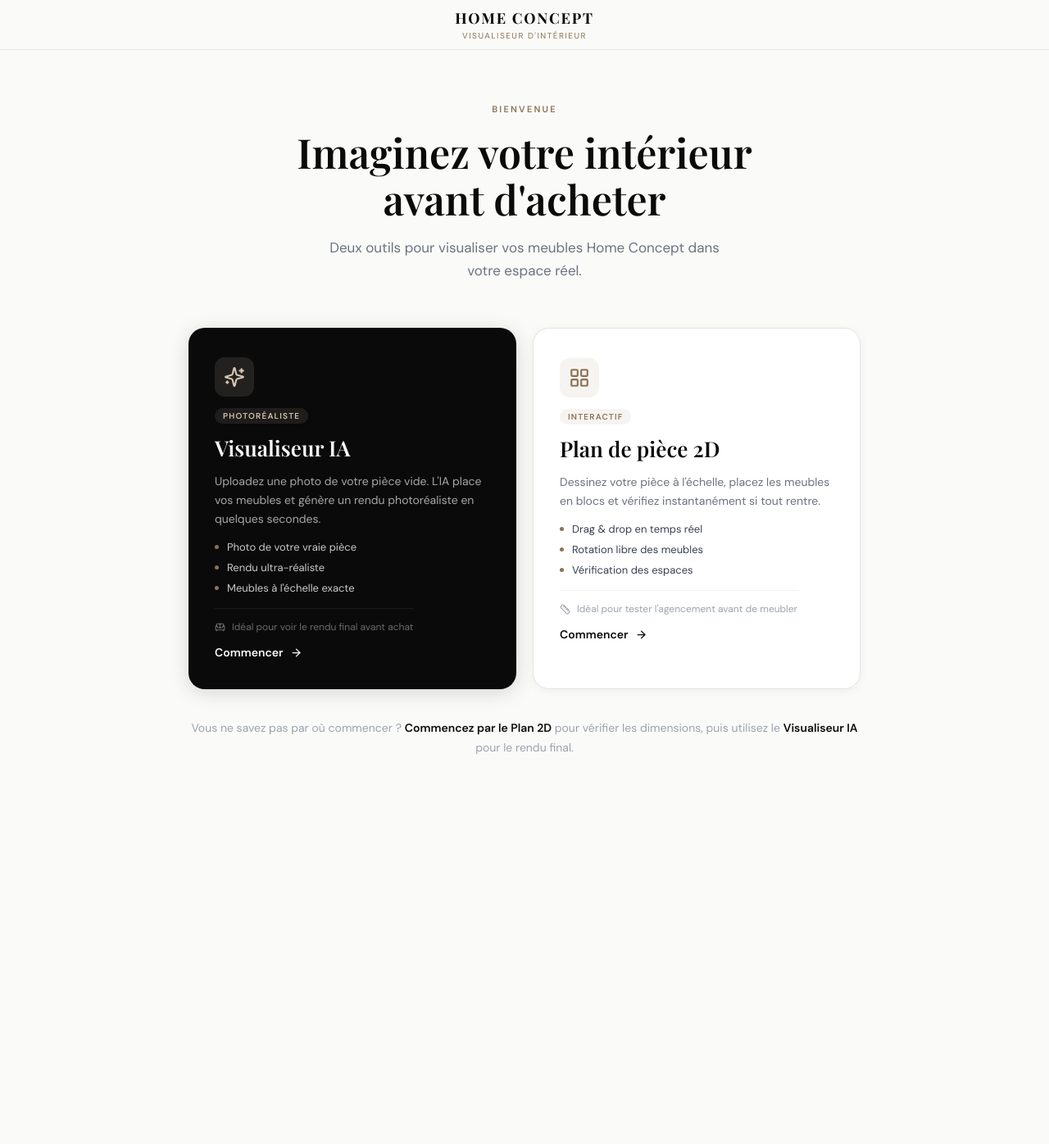
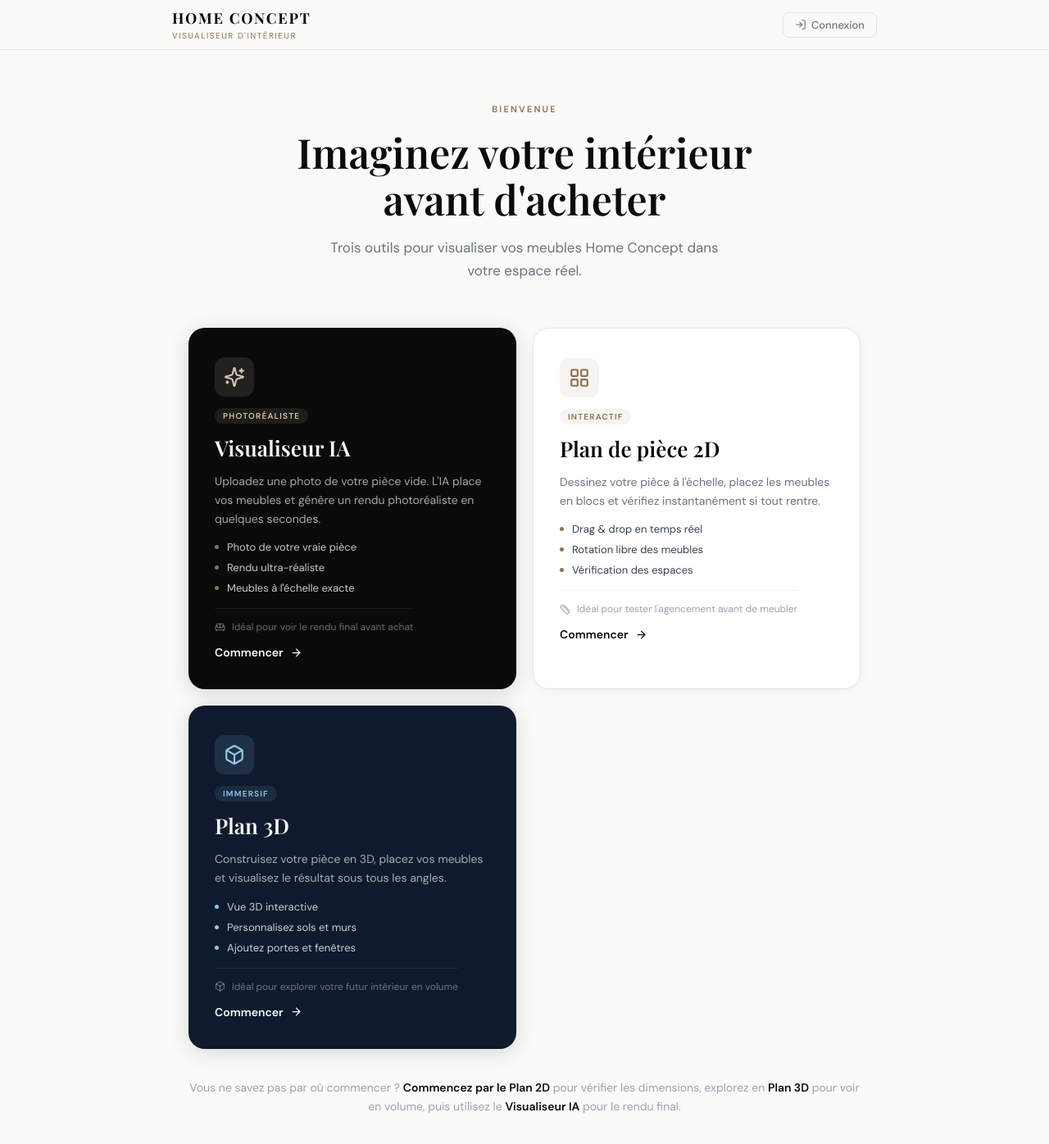
Before and after one commit to younesstabzaoui-dev/home-concept-visualizer, a React (Vite) app in the folder frontend/: page / in a window 1280 px wide. Shown: the top 1396 px of the page at 82% size. Before the commit the page ends 1005 px from the top, so only its background shows below. Built offline with nearby package versions, Linux system fonts and the light colour scheme; no server answers.

Commit message:
Add 3D plan card, login button, and clickable logo to homepage

```diff
--- a/frontend/src/pages/Home.jsx
+++ b/frontend/src/pages/Home.jsx
@@ -1,6 +1,6 @@
 import React from 'react'
 import { useNavigate } from 'react-router-dom'
-import { Sparkles, LayoutGrid, ArrowRight, Sofa, Ruler } from 'lucide-react'
+import { Sparkles, LayoutGrid, ArrowRight, Sofa, Ruler, Box, LogIn } from 'lucide-react'
 
 export default function Home() {
   const navigate = useNavigate()
@@ -9,10 +9,13 @@
     <div style={styles.page}>
       <header style={styles.header}>
         <div style={styles.headerInner}>
-          <div style={styles.brand}>
+          <div style={styles.brand} onClick={() => navigate('/')} role="button" tabIndex={0}>
             <span style={styles.brandName}>HOME CONCEPT</span>
             <span style={styles.brandSub}>Visualiseur d'intérieur</span>
           </div>
+          <button onClick={() => navigate('/admin')} style={styles.loginBtn}>
+            <LogIn size={14} /> Connexion
+          </button>
         </div>
       </header>
 
@@ -21,7 +24,7 @@
           <p style={styles.heroEyebrow}>Bienvenue</p>
           <h1 style={styles.heroTitle}>Imaginez votre intérieur<br />avant d'acheter</h1>
           <p style={styles.heroSubtitle}>
-            Deux outils pour visualiser vos meubles Home Concept dans votre espace réel.
+            Trois outils pour visualiser vos meubles Home Concept dans votre espace réel.
           </p>
         </div>
 
@@ -75,11 +78,36 @@
             </div>
           </button>
 
+          {/* Card 3 — Plan 3D — fond sombre */}
+          <button style={styles.card3D} onClick={() => navigate('/plan-3d')}>
+            <div style={styles.iconWrap3D}>
+              <Box size={26} color="#90C8E8" />
+            </div>
+            <span style={styles.badge3D}>Immersif</span>
+            <h2 style={{ ...styles.cardTitle }}>Plan 3D</h2>
+            <p style={styles.desc3D}>
+              Construisez votre pièce en 3D, placez vos meubles et visualisez le résultat sous tous les angles.
+            </p>
+            <ul style={styles.featureList}>
+              <li style={styles.feature3D}><span style={styles.dot3D} />Vue 3D interactive</li>
+              <li style={styles.feature3D}><span style={styles.dot3D} />Personnalisez sols et murs</li>
+              <li style={styles.feature3D}><span style={styles.dot3D} />Ajoutez portes et fenêtres</li>
+            </ul>
+            <div style={styles.ideal3D}>
+              <Box size={13} />
+              Idéal pour explorer votre futur intérieur en volume
+            </div>
+            <div style={styles.cta3D}>
+              Commencer <ArrowRight size={15} />
+            </div>
+          </button>
+
         </div>
 
         <p style={styles.footerNote}>
           Vous ne savez pas par où commencer ?{' '}
           <strong style={{ color: '#0A0A0A' }}>Commencez par le Plan 2D</strong> pour vérifier les dimensions,
+          explorez en <strong style={{ color: '#0A0A0A' }}>Plan 3D</strong> pour voir en volume,
           puis utilisez le <strong style={{ color: '#0A0A0A' }}>Visualiseur IA</strong> pour le rendu final.
         </p>
       </main>
@@ -104,9 +132,16 @@
     height: '60px',
     display: 'flex',
     alignItems: 'center',
-    justifyContent: 'center',
+    justifyContent: 'space-between',
   },
-  brand: { display: 'flex', flexDirection: 'column', alignItems: 'center' },
+  brand: { display: 'flex', flexDirection: 'column', alignItems: 'flex-start', cursor: 'pointer' },
+  loginBtn: {
+    display: 'flex', alignItems: 'center', gap: '6px',
+    background: 'none', border: '1px solid #E5E5E3',
+    padding: '6px 14px', borderRadius: '8px', cursor: 'pointer',
+    fontSize: '13px', fontWeight: '500', color: '#6B7280',
+    transition: 'all 150ms',
+  },
   brandName: {
     fontFamily: 'var(--font-serif)',
     fontSize: '18px',
@@ -266,6 +301,54 @@
     fontSize: '14px', fontWeight: '600', color: '#0A0A0A',
   },
 
+  /* ---- CARTE 3D ---- */
+  card3D: {
+    backgroundColor: '#0F1A2E',
+    border: 'none',
+    borderRadius: '20px',
+    padding: 'clamp(24px, 4vw, 36px) clamp(20px, 4vw, 32px)',
+    textAlign: 'left',
+    cursor: 'pointer',
+    display: 'flex',
+    flexDirection: 'column',
+    gap: '14px',
+    boxShadow: '0 4px 24px rgba(0,0,0,0.15)',
+    transition: 'transform 150ms ease',
+  },
+  iconWrap3D: {
+    width: '48px', height: '48px', borderRadius: '12px',
+    backgroundColor: 'rgba(144,200,232,0.12)',
+    display: 'flex', alignItems: 'center', justifyContent: 'center',
+  },
+  badge3D: {
+    display: 'inline-block', fontSize: '10px', fontWeight: '700',
+    letterSpacing: '0.12em', textTransform: 'uppercase',
+    color: '#90C8E8', backgroundColor: 'rgba(144,200,232,0.1)',
+    padding: '3px 10px', borderRadius: '20px', width: 'fit-content',
+  },
+  desc3D: {
+    fontSize: '14px', lineHeight: '1.65',
+    color: 'rgba(250,250,248,0.65)', margin: 0,
+  },
+  feature3D: {
+    fontSize: '13px', display: 'flex', alignItems: 'center', gap: '10px',
+    color: 'rgba(250,250,248,0.8)',
+  },
+  dot3D: {
+    width: '5px', height: '5px', borderRadius: '50%',
+    backgroundColor: '#90C8E8', flexShrink: 0,
+  },
+  ideal3D: {
+    display: 'flex', alignItems: 'center', gap: '8px',
+    fontSize: '12px', color: 'rgba(250,250,248,0.4)',
+    borderTop: '1px solid rgba(255,255,255,0.07)',
+    paddingTop: '14px', marginTop: '2px',
+  },
+  cta3D: {
+    display: 'flex', alignItems: 'center', gap: '8px',
+    fontSize: '14px', fontWeight: '600', color: '#FAFAF8',
+  },
+
   footerNote: {
     textAlign: 'center',
     fontSize: '14px',
```
